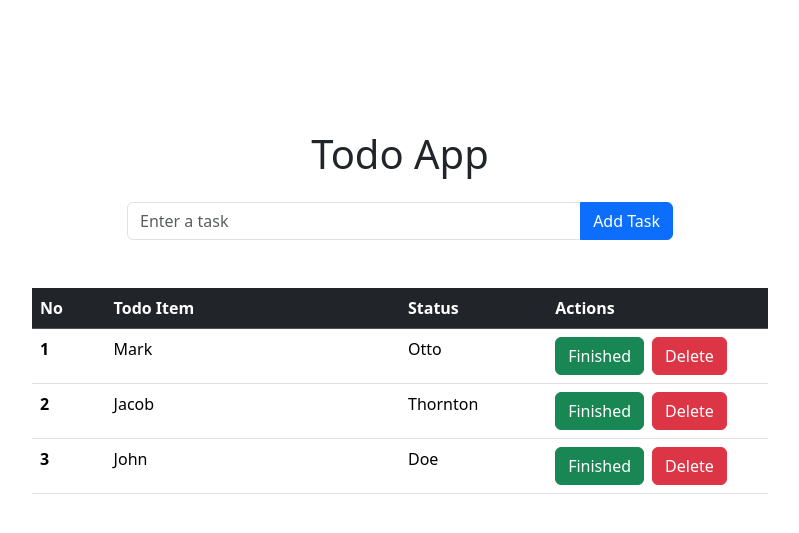
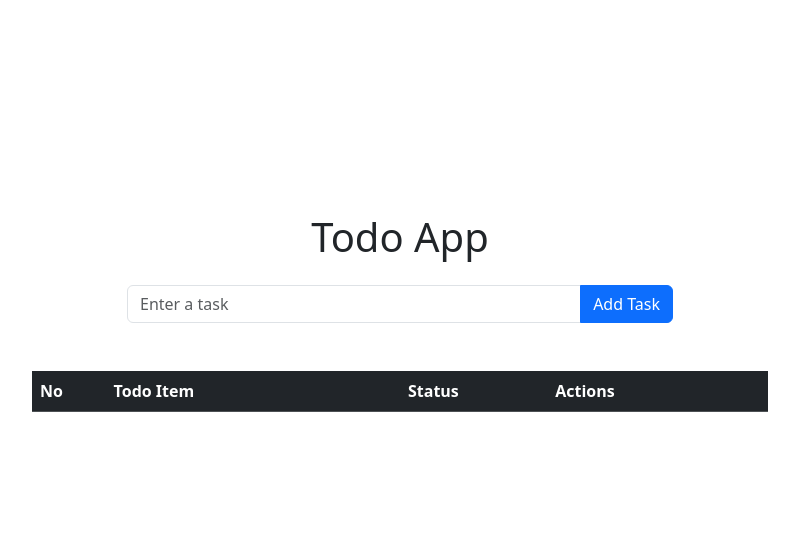
Before and after one commit to parthu05/Todo_Django, a Django app: page /home in a window 1280 px wide. Shown: the top 533 px of the page, without its empty margins (240-1039 px from the left). Run offline with Django 5.2, Linux system fonts and the light colour scheme; a user stored in the database is signed in; lists and menus that the app fills with data are empty.

Commit message:
complted the home functionalities

```diff
--- a/todos/templates/home.html
+++ b/todos/templates/home.html
@@ -8,16 +8,18 @@
 </head>
 
     <div class="d-flex justify-content-center align-items-center" style="min-height: 80vh;">
-        <div class="container">
-        <div class="row justify-content-center mb-4">
-            <div class="col-md-6 text-center">
-                <h1 class="mb-4">Todo App</h1>
-                <div class="input-group mb-4">
-                    <input type="text" class="form-control" placeholder="Enter a task">
-                    <button type="button" class="btn btn-primary">Add Task</button>
+        <div class="container" >
+        <form action="" method="POST">
+            {% csrf_token %}
+            <div class="row justify-content-center mb-4">
+                <div class="col-md-6 text-center">
+                    <h1 class="mb-4">Todo App</h1>
+                    <div class="input-group mb-4">
+                        <input type="text" class="form-control" placeholder="Enter a task" name="task" required>
+                        <button type="submit" class="btn btn-primary">Add Task</button>
+                    </div>
                 </div>
             </div>
-        </div>
         <div class="row justify-content-center">
             <div class="col-md-8">
                 <table class="table" style="width: 100%;">
@@ -30,43 +32,28 @@
                         </tr>
                     </thead>
                     <tbody>
+                        {%for todo in todos%}
                         <tr>
-                            <th scope="row">1</th>
-                            <td>Mark</td>
-                            <td>Otto</td>
+                            <th scope="row">{{ forloop.counter }}</th>
+                            <td>{{todo.todo_name}}</td>
+                            {% if todo.status == True %}
+                            <td>Completed</td>
+                            {% else %}
+                            <td>In-Progress</td>
+                            {%endif%}
                             <td>
                                 <div class="d-flex">
-                                    <button type="button" class="btn btn-success me-2">Finished</button>
-                                    <button type="button" class="btn btn-danger">Delete</button>
+                                    <a href="#" class="btn btn-success me-2">Finished</a>
+                                    <a href="#" class="btn btn-danger">Delete</a>
                                 </div>
                             </td>
                         </tr>
-                        <tr>
-                            <th scope="row">2</th>
-                            <td>Jacob</td>
-                            <td>Thornton</td>
-                            <td>
-                                <div class="d-flex">
-                                    <button type="button" class="btn btn-success me-2">Finished</button>
-                                    <button type="button" class="btn btn-danger">Delete</button>
-                                </div>
-                            </td>
-                        </tr>
-                        <tr>
-                            <th scope="row">3</th>
-                            <td>John</td>
-                            <td>Doe</td>
-                            <td>
-                                <div class="d-flex">
-                                    <button type="button" class="btn btn-success me-2">Finished</button>
-                                    <button type="button" class="btn btn-danger">Delete</button>
-                                </div>
-                            </td>
-                        </tr>
+                        {%endfor%}
                     </tbody>
                 </table>
             </div>
         </div>
+        </form>
         </div>
     </div>
 
--- a/todos/urls.py
+++ b/todos/urls.py
@@ -5,4 +5,6 @@ urlpatterns = [
     path('home',views.home,name='home'),
     path('register',views.register,name='register'),
     path('login',views.login_view,name='login'),
+    path('logout/', views.logout_view, name='logout'),
+    path('delete-task/<str:name>/', views.DeleteTask, name='delete'),
 ]
--- a/todos/views.py
+++ b/todos/views.py
@@ -4,10 +4,18 @@ from django.contrib.auth import authenticate, login, logout
 from django.contrib.auth.decorators import login_required
 from django.contrib import messages
 from django.db.models import Q
+from .models import todo
 
 
 @login_required(login_url='/login')
 def home(req):
+    if req.method == 'POST':
+        task = req.POST.get('task')
+        new_todo = todo(user=req.user, todo_name=task)
+        new_todo.save()
+
+        all_todos = todo.objects.filter(user=req.user)
+        return render(req, 'home.html', {'todos': all_todos})
     return render(req, 'home.html', {})
 
 
@@ -64,3 +72,15 @@ def login_view(req):
             messages.error(req, "Invalid credentials")
             return redirect('login')
     return render(req, 'login.html', {})
+
+@login_required(login_url='/login')
+def logout_view(req):
+    logout(req)
+    messages.success(req, "Logged out successfully")
+    return redirect('login')
+
+@login_required
+def DeleteTask(request, name):
+    get_todo = todo.objects.get(user=request.user, todo_name=name)
+    get_todo.delete()
+    return redirect('home-page')
```
Also changed, not shown: db.sqlite3.
